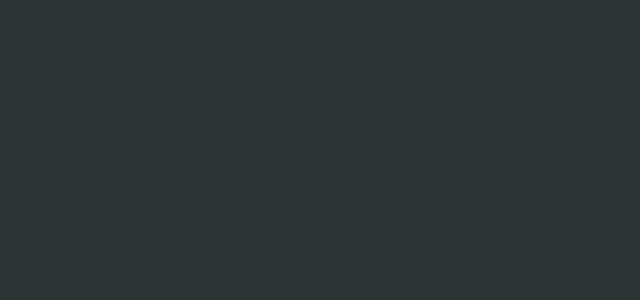
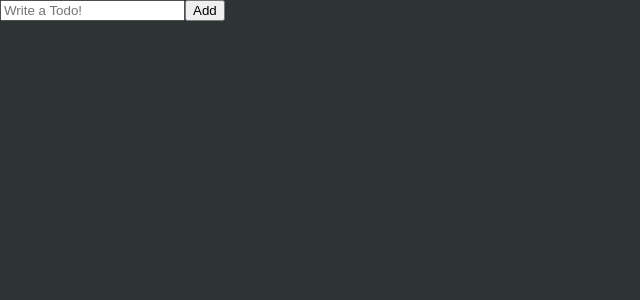
Before and after one commit to pomiboy/todo-list, a React (Create React App) app: page / in a window 1280 px wide. Shown: the top 300 px of the page, without its empty margins (0-640 px from the left). Built offline with nearby package versions, Linux system fonts and the light colour scheme.

Commit message:
form without using react-hook-form

```diff
--- a/package.json
+++ b/package.json
@@ -12,6 +12,7 @@
     "@types/react-dom": "^18.3.0",
     "react": "^18.3.1",
     "react-dom": "^18.3.1",
+    "react-hook-form": "^7.52.0",
     "react-scripts": "5.0.1",
     "recoil": "^0.7.7",
     "styled-components": "^6.1.11",
--- a/src/App.tsx
+++ b/src/App.tsx
@@ -1,5 +1,6 @@
 import React from "react";
 import { createGlobalStyle } from "styled-components";
+import TodoList from "./TodoList";
 
 const GlobalStyle = createGlobalStyle`
 
@@ -66,6 +67,7 @@ function App() {
   return (
     <>
       <GlobalStyle />
+      <TodoList />
     </>
   );
 }
--- /dev/null
+++ b/src/TodoList.tsx
@@ -0,0 +1,33 @@
+import { useState } from "react";
+
+function TodoList() {
+  const [todo, setTodo] = useState("");
+  const [todoError, setTodoError] = useState("");
+  const onChange = (event: React.FormEvent<HTMLInputElement>) => {
+    const {
+      currentTarget: { value },
+    } = event;
+    setTodo(value);
+    setTodoError("");
+  };
+  const onSubmit = (event: React.FormEvent<HTMLFormElement>) => {
+    event.preventDefault();
+    console.log(todo);
+    if (todo.length > 10) {
+      return setTodoError("A todo should not be longer than 10 letters.");
+    }
+    setTodoError("submitted!");
+  };
+
+  return (
+    <div>
+      <form onSubmit={onSubmit}>
+        <input value={todo} onChange={onChange} placeholder="Write a Todo!" />
+        <button>Add</button>
+        {todoError !== "" ? todoError : null}
+      </form>
+    </div>
+  );
+}
+
+export default TodoList;
```
Also changed, not shown: 2 other files (tests, documents, lock files or other folders).
